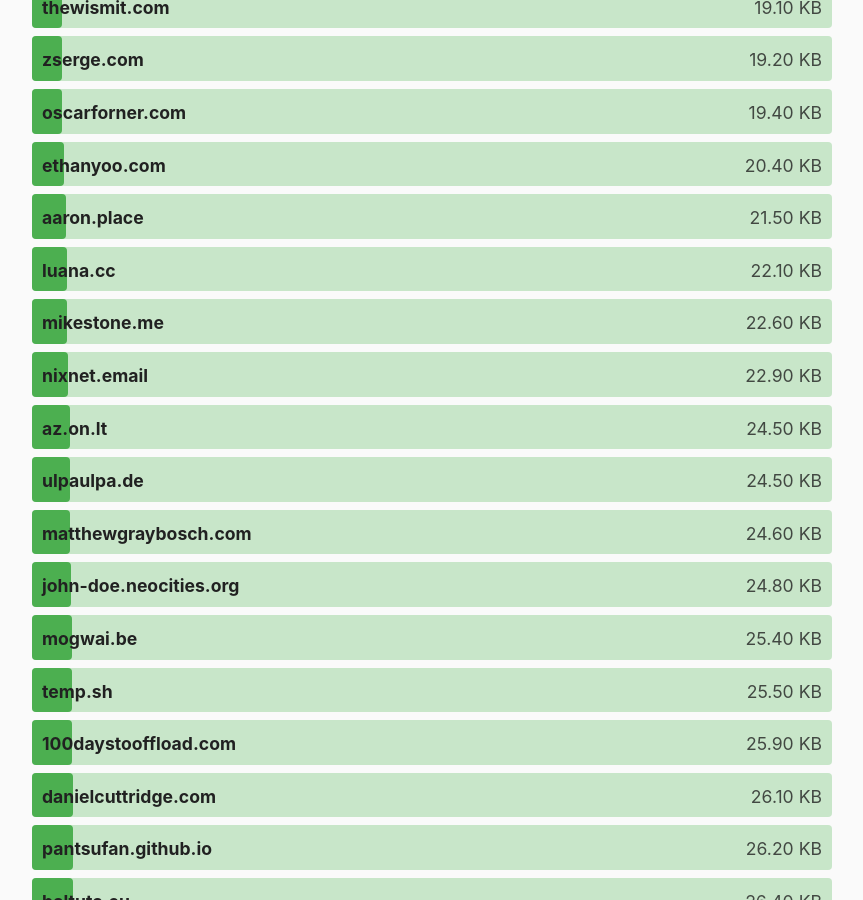
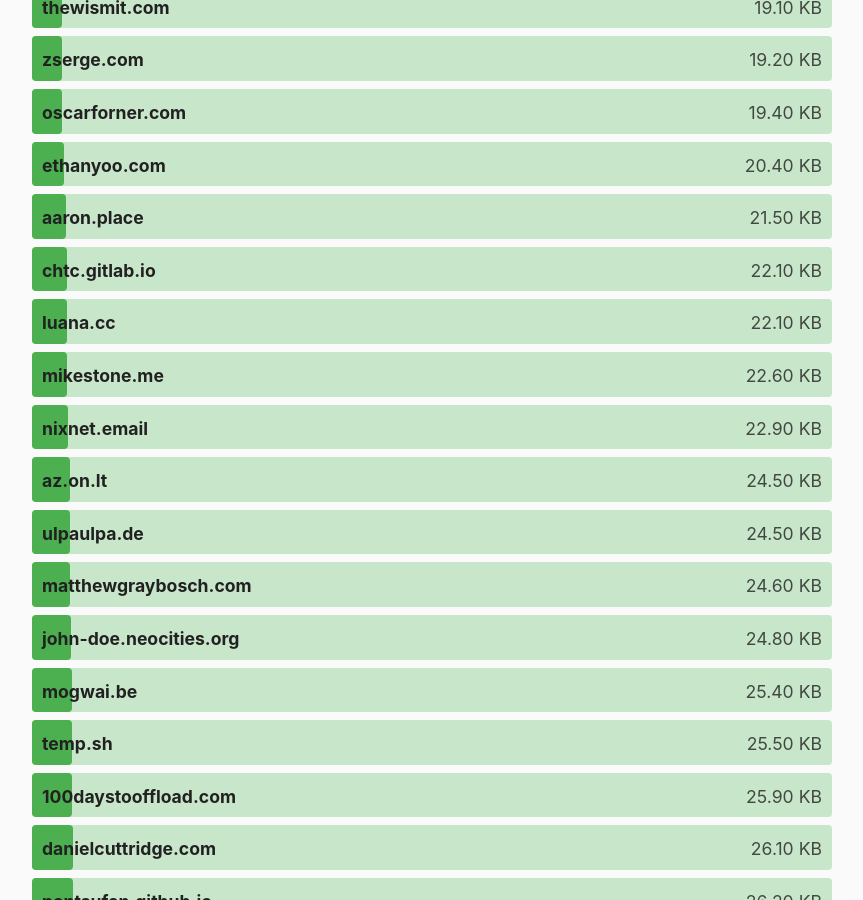
Before and after one commit to kevquirk/512kb.club, a Jekyll site: the page built from index.md, in a window 1280 px wide and 900 px high, scrolled down 4742 px. Shown: the whole window, without its empty margins (208-1071 px from the left). Built offline with Jekyll 4.4.1, drawn with Linux system fonts in a browser that asks for light colours.

Commit message:
add chtc.gitlab.io

```diff
--- a/_data/sites.yml
+++ b/_data/sites.yml
@@ -237,6 +237,11 @@
   url: https://canwe.dev/
   size: 84.6
   last_checked: N/A
+
+- domain: chtc.gitlab.io
+  url: https://chtc.gitlab.io/
+  size: 22.1
+  last_checked: 2021-07-24
 
 - domain: chriswiegman.com
   url: https://chriswiegman.com/
```
